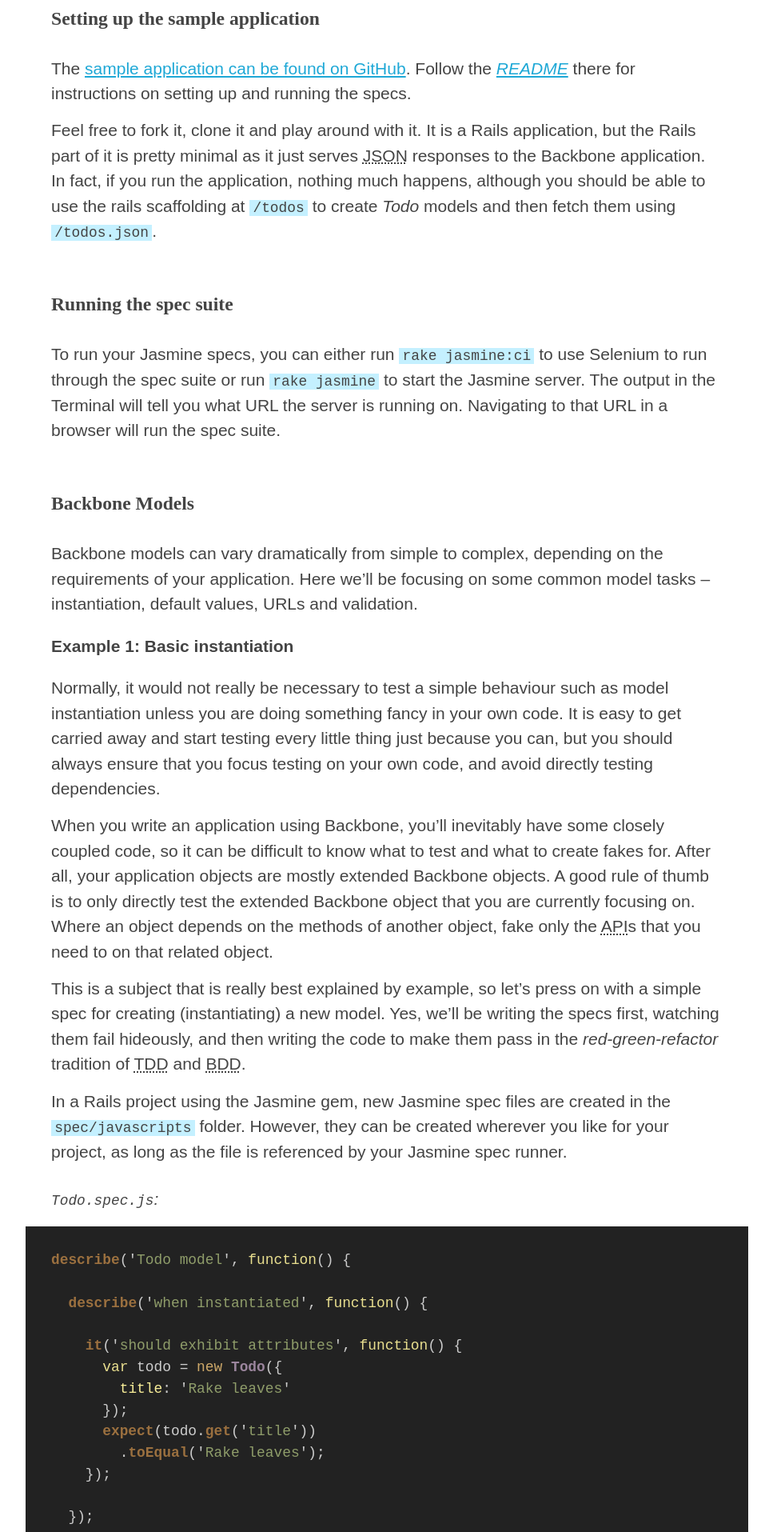
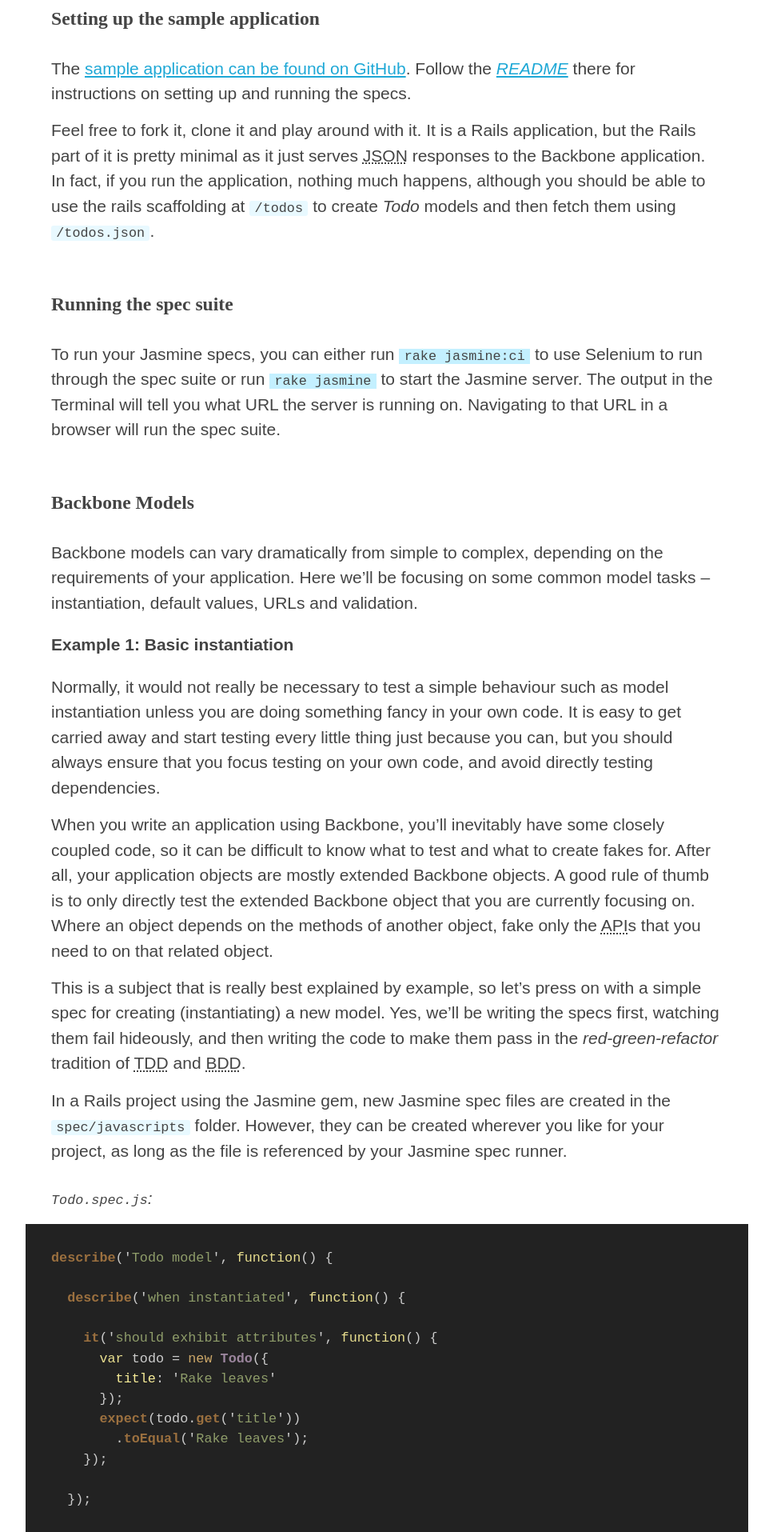
Before and after one commit to froots/froots.github.io, a Jekyll site: the page built from _posts/2011-03-25-testing-backbone-apps-with-jasmine-sinon-2.md, in a window 1280 px wide. Shown: the part 1777-3692 px from the top of the page at 80% size, without its empty margins (156-1123 px from the left). Built offline with Jekyll 4.4.1, drawn with Linux system fonts in a browser that asks for light colours.

Commit message:
Slight restyle for inline code snippets

```diff
--- a/_sass/main/_base.scss
+++ b/_sass/main/_base.scss
@@ -148,14 +148,22 @@ li > p {
 
 pre, code, kbd, samp {
   font-family: $font-monospace;
-  font-size: .85rem;
+  font-size: .8rem;
 }
 
 p, li {
   > code, kbd, samp {
+    padding-left: 0.3rem;
+    padding-right: 0.3rem;
+  }
+
+  > kbd, samp {
     background: $color-background;
-    padding-left: 0.2rem;
-    padding-right: 0.2rem;
+  }
+
+  > code {
+    background: lighten($color-background, 7%);
+    border-radius: 3px;
   }
 }
 
--- a/_sass/main/_code.scss
+++ b/_sass/main/_code.scss
@@ -17,8 +17,3 @@ div.highlighter-rouge {
     }
   }
 }
-
-p > code.highlighter-rouge {
-  background: #222;
-  color: #ccc;
-}
```
